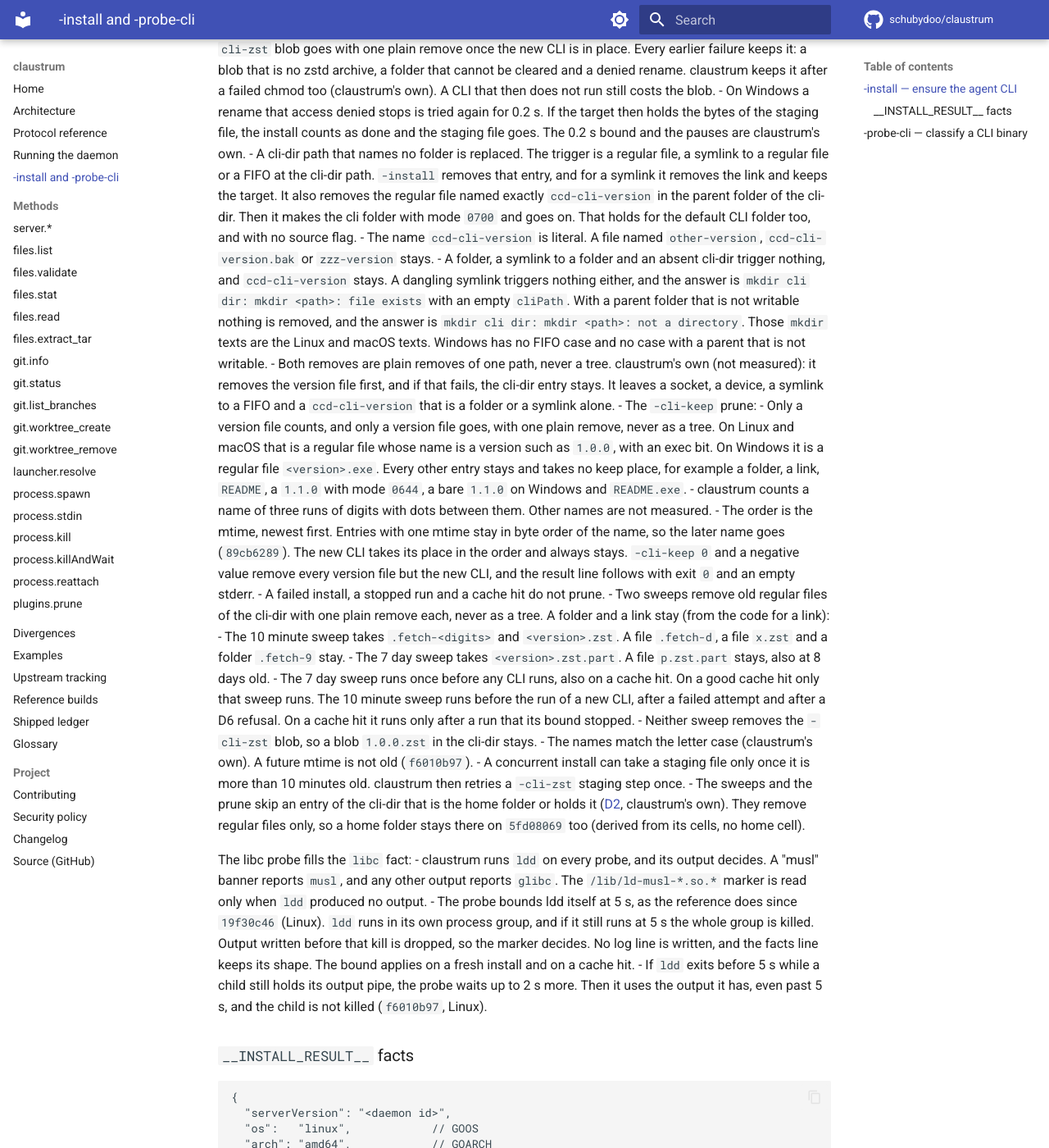
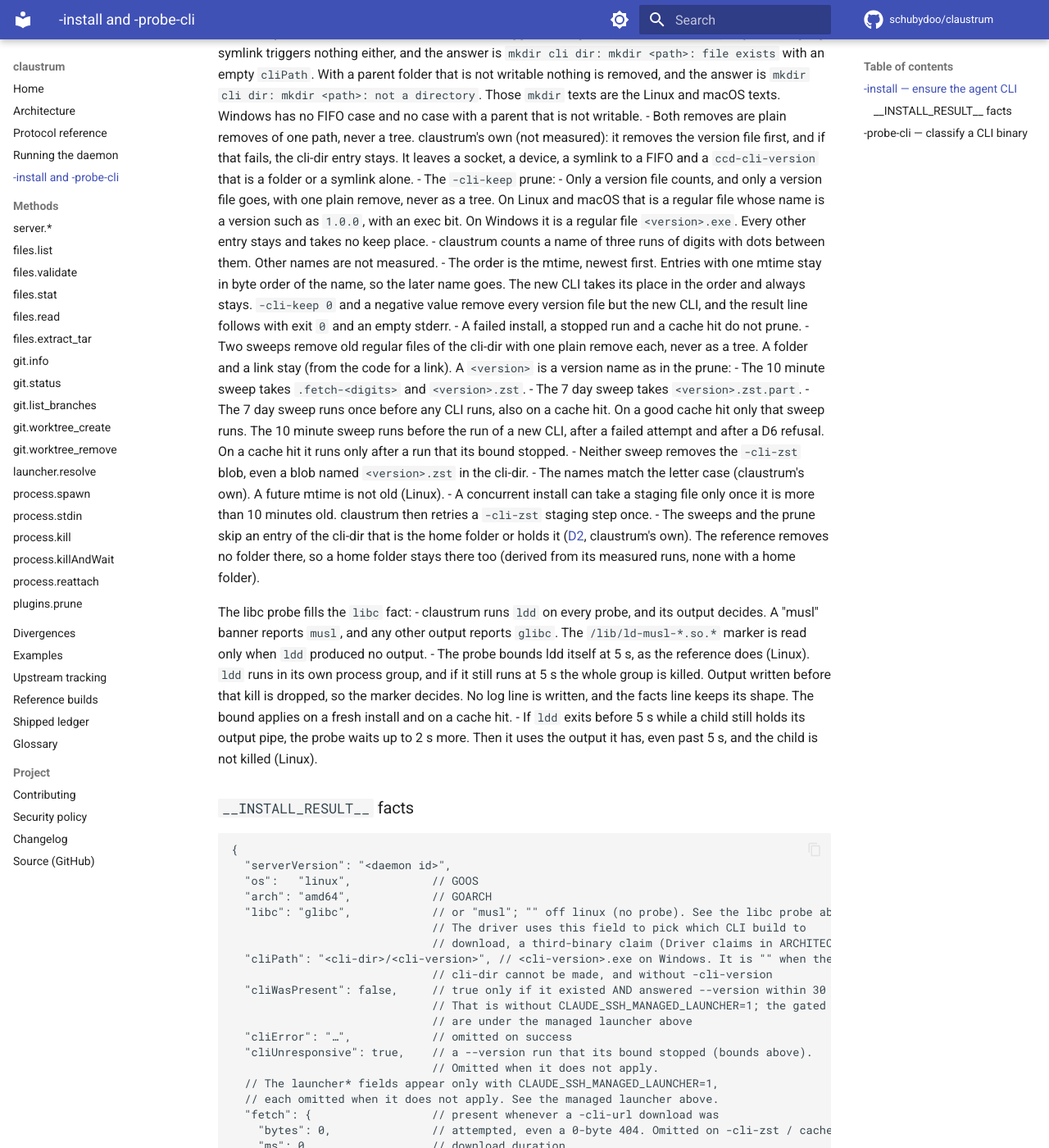
Before and after one commit to schubydoo/claustrum, an MkDocs documentation site: the page built from docs/INSTALL.md, in a window 1280 px wide and 1400 px high, scrolled down 7109 px. Shown: the whole window at 82% size. Built offline with MkDocs 1.6.1 and Material for MkDocs 9.7.7, drawn with Linux system fonts in a browser that asks for light colours; comment, search, counter and statistics services are not loaded; some of the changed text lies outside the part shown.

Commit message:
docs: cut build history and evidence out of INSTALL.md (#706)
* docs: cut build history and evidence out of INSTALL.md

Co-Authored-By: Claude Opus 5.5 <noreply@anthropic.com>

* docs: scope the INSTALL.md system mark by lead-in and name the -help baseline

Co-Authored-By: Claude Opus 5.5 <noreply@anthropic.com>

---------

Co-authored-by: Schuby <12485317+schubydoo@users.noreply.github.com>
Co-authored-by: Claude Opus 5.5 <noreply@anthropic.com>

```diff
--- a/docs/INSTALL.md
+++ b/docs/INSTALL.md
@@ -20,15 +20,9 @@ claustrum -install -cli-version <v> [-cli-dir <d>] \
 downloads or reads the CLI, extracts and verifies it, puts it in place and runs
 `<cli> --version` once. Then it prunes old versions and prints one
 `__INSTALL_RESULT__<json>` facts line (schema in [`__INSTALL_RESULT__` facts](#__install_result__-facts)).
-A rule that is not marked claustrum's own is measured against `89cb6289`. The
-prune, the sweeps, the blob, the rename text and the retry and the Linux cache-hit
-file test are measured against `5fd08069`. The checksum order, the raw `-cli-dir`
-text step and the `is a directory` text are measured on `5fd08069`, and `89cb6289`
-is not measured there. A rule from another build names it. Both builds ran on
-Linux, macOS and Windows VMs, and a rule that names one system was measured
-there only. The `89cb6289` and `5fd08069` sections of
-[REFERENCE-BUILDS.md](REFERENCE-BUILDS.md) have the history of most of these
-rules.
+The builds ran on Linux, macOS and Windows. A rule that names one system, or
+that sits under a lead-in that names one, was measured on that system only.
+[REFERENCE-BUILDS.md](REFERENCE-BUILDS.md) has the history of most of these rules.
 
 | Flag | Default | Meaning |
 |---|---|---|
@@ -98,7 +91,7 @@ new guard whose error pre-empts a row can do the same. D10's opt-in cap is the
 worked example. How the driver classifies them is a third-binary claim. See
 [Driver claims and their provenance](ARCHITECTURE.md#driver-claims-and-their-provenance).
 
-The managed launcher (measured against `89cb6289` on a Linux VM unless a rule says otherwise):
+The managed launcher (measured on Linux, unless a rule names its system):
 - `-install` uses the [managed launcher](protocol/launcher-resolve.md) only when
   `CLAUDE_SSH_MANAGED_LAUNCHER` is exactly `1`. Every other value, and an unset
   variable, adds no field and runs no launcher. Values other than `true` and `1 `
@@ -152,7 +145,7 @@ The managed launcher (measured against `89cb6289` on a Linux VM unless a rule sa
   own).
 - On a cache hit on Linux the CLI file must be a regular file with an exec bit
   that starts with `#!` or an ELF header of this machine. Another file does not
-  run, and the install runs over it. `5fd08069` does that for a text file and
+  run, and the install runs over it. The reference does that for a text file and
   for an ELF of another machine. The test beyond those two files is claustrum's
   own.
 - The launcher run gets the daemon env without `CLAUDE_SSH_MANAGED_LAUNCHER`
@@ -215,7 +208,7 @@ Download progress and `fetch` stats, on the `-cli-url` path:
 - A leading `bytes:0` line comes after the response headers and before any body
   byte. A server that sends no headers gets no line (Linux and Windows). A final
   `bytes:<n>` line comes only after the checksum passes. A failed check prints no
-  final line (`f6010b97`, Linux).
+  final line (Linux).
 - Between those two lines a tick comes each 1 s. If the byte count of a tick equals
   the count of the last printed line, the tick prints nothing. The counts jump irregularly, so a
   consumer treats them as progress, not as a byte-exact sequence. claustrum prints
@@ -260,12 +253,10 @@ Checksum and verify ordering:
   as the reference does ([D1](DIVERGENCES.md#d1), retired). A mismatch
   keeps the blob. An absent or empty checksum verifies nothing.
 - The compare is case-sensitive on both paths. The right digest in upper case
-  answers `checksum mismatch: expected=<UPPER>, actual=<lower>` (`7d193f89` and
-  `f6010b97`, Linux).
+  answers `checksum mismatch: expected=<UPPER>, actual=<lower>` (Linux).
 - Every cache miss with a CLI path and a version that D6 accepts makes the cli-dir
   first (mode `0700`, with its parents). That is before the source check, before
-  the blob opens and before any network access (`5db5e4a` and later for
-  `-cli-zst`, `f6010b97` for `-cli-url` and a missing source, Linux). So after that
+  the blob opens and before any network access (Linux). So after that
   step a failed cache miss leaves the cli-dir. A new cli-dir stays empty.
 - On Linux and macOS that folder step also runs on a cache hit. Windows makes the
   cli-dir on a cache miss only. On Linux and macOS the step uses the `-cli-dir` text
@@ -273,28 +264,22 @@ Checksum and verify ordering:
   `<dir>/sub` is not made. If the step fails, `cliPath` is empty and `cliError` is the mkdir error,
   such as `mkdir cli dir: mkdir <dir>/sub: not a directory`.
 
-The other clocks: every `-install` clock above is always on and is a clock of the
-reference, except the opt-in D12 deadline, the 2 s wait for the output of a
-stopped launcher run and the 0.2 s bound of the rename retry (claustrum's own). The stdlib transport clocks
-(`net.Dialer{Timeout:30s}`, `TLSHandshakeTimeout:10s`) apply on `-cli-url` only,
-and they are not probed on the reference. `-cli-probe-timeout` and
-`-libc-probe-timeout` are deprecated no-ops.
+The other clocks: each `-install` clock on this page is a clock of the reference and is
+always on. The opt-in D12 deadline is one exception. The 2 s output wait of a
+stopped launcher run and the 0.2 s rename retry are the others (claustrum's own).
+[Conventions for opt-in divergences](DIVERGENCES.md#conventions-for-opt-in-divergences)
+has the stdlib transport clocks of `-cli-url`.
 
-[D10](DIVERGENCES.md#d10) is the opt-in size cap. `-max-cli-bytes <n>`, or the
-`max-cli-bytes` config key, governs both the decompressed CLI and the
-download body. `0` is off, which is parity. claustrum streams the blob and never
-buffers it, so "cap off" does not mean unbounded memory.
+[D10](DIVERGENCES.md#d10) is the opt-in size cap of `-max-cli-bytes`, on the
+decompressed CLI and on the download body. It is off by default.
 
-`-cli-version` hardening, [D6](DIVERGENCES.md#d6), is claustrum-only:
+`-cli-version` hardening is [D6](DIVERGENCES.md#d6):
 - The version must be one path component. Otherwise claustrum answers
-  `cli version "…" must be a single path component`. It answers before the install
-  writes or removes anything at a path built from the version. It writes nothing
-  and keeps the blob. The reference has no such rule. With `../x` and a blob it
-  installs to `<parent>/x`, outside the cli-dir. On `../victim` it destroys the
-  target.
-- It refuses `.`, `..`, `/` and `\` on every OS. A final component that is a
-  symlink stays legal. `1.0.86`, `2.0.0-beta.1`, a commit sha, `latest` and
-  `1.0.86+build.5` are accepted.
+  `cli version "…" must be a single path component` (claustrum's own). It answers
+  before the install writes or removes anything at a path built from the version,
+  and the blob stays. `2.0.0-beta.1` and `1.0.86+build.5` are accepted too. The
+  entry has the refused forms, the other accepted forms and what the reference
+  does.
 - A regular file at the joined path is first run with `--version`, as the cache-hit
   check. A run that passes answers `"cliWasPresent":true` with that path, as on the
   reference (Linux and macOS). A stopped run answers the unresponsive text. D6
@@ -351,8 +336,7 @@ Staging and cleanup:
   removes the regular file named exactly `ccd-cli-version` in the parent folder of
   the cli-dir. Then it makes the cli folder with mode `0700` and goes on. That holds
   for the default CLI folder too, and with no source flag.
-- The name `ccd-cli-version` is literal. A file named `other-version`,
-  `ccd-cli-version.bak` or `zzz-version` stays.
+- The name `ccd-cli-version` is literal. A file with any other name stays.
 - A folder, a symlink to a folder and an absent cli-dir trigger nothing, and
   `ccd-cli-version` stays. A dangling symlink triggers nothing either, and the
   answer is `mkdir cli dir: mkdir <path>: file exists` with an empty `cliPath`.
@@ -368,48 +352,44 @@ Staging and cleanup:
     - Only a version file counts, and only a version file goes, with one plain
       remove, never as a tree. On Linux and macOS that is a regular file whose name
       is a version such as `1.0.0`, with an exec bit. On Windows it is a regular
-      file `<version>.exe`. Every other entry stays and takes no keep place, for
-      example a folder, a link, `README`, a `1.1.0` with mode `0644`, a bare
-      `1.1.0` on Windows and `README.exe`.
+      file `<version>.exe`. Every other entry stays and takes no keep place.
     - claustrum counts a name of three runs of digits with dots between them. Other
       names are not measured.
     - The order is the mtime, newest first. Entries with one mtime stay in byte
-      order of the name, so the later name goes (`89cb6289`). The new CLI takes its place in the
+      order of the name, so the later name goes. The new CLI takes its place in the
       order and always stays. `-cli-keep 0` and a negative value remove every
       version file but the new CLI, and the result line follows with exit `0` and an empty stderr.
     - A failed install, a stopped run and a cache hit do not prune.
 - Two sweeps remove old regular files of the cli-dir with one plain remove each,
-  never as a tree. A folder and a link stay (from the code for a link):
-    - The 10 minute sweep takes `.fetch-<digits>` and `<version>.zst`. A file
-      `.fetch-d`, a file `x.zst` and a folder `.fetch-9` stay.
-    - The 7 day sweep takes `<version>.zst.part`. A file `p.zst.part` stays, also at 8 days old.
+  never as a tree. A folder and a link stay (from the code for a link). A
+  `<version>` is a version name as in the prune:
+    - The 10 minute sweep takes `.fetch-<digits>` and `<version>.zst`.
+    - The 7 day sweep takes `<version>.zst.part`.
     - The 7 day sweep runs once before any CLI runs, also on a cache hit. On a good
       cache hit only that sweep runs. The 10 minute sweep runs before the run of a
       new CLI, after a failed attempt and after a D6 refusal. On a cache hit it runs
       only after a run that its bound stopped.
-    - Neither sweep removes the `-cli-zst` blob, so a blob `1.0.0.zst` in the
-      cli-dir stays.
-    - The names match the letter case (claustrum's own). A future mtime is not old
-      (`f6010b97`).
+    - Neither sweep removes the `-cli-zst` blob, even a blob named
+      `<version>.zst` in the cli-dir.
+    - The names match the letter case (claustrum's own). A future mtime is not old (Linux).
     - A concurrent install can take a staging file only once it is more than 10
       minutes old. claustrum then retries a `-cli-zst` staging step once.
 - The sweeps and the prune skip an entry of the cli-dir that is the home folder or
-  holds it ([D2](DIVERGENCES.md#d2), claustrum's own). They remove regular files
-  only, so a home folder stays there on `5fd08069` too (derived from its
-  cells, no home cell).
+  holds it ([D2](DIVERGENCES.md#d2), claustrum's own). The reference removes no
+  folder there, so a home folder stays there too (derived from its measured runs,
+  none with a home folder).
 
 The libc probe fills the `libc` fact:
 - claustrum runs `ldd` on every probe, and its output decides. A "musl" banner
   reports `musl`, and any other output reports `glibc`. The `/lib/ld-musl-*.so.*`
   marker is read only when `ldd` produced no output.
-- The probe bounds ldd itself at 5 s, as the reference does since `19f30c46`
-  (Linux). `ldd` runs in its own process group,
+- The probe bounds ldd itself at 5 s, as the reference does (Linux). `ldd` runs in its own process group,
   and if it still runs at 5 s the whole group is killed. Output written before that
   kill is dropped, so the marker decides. No log line is written, and the facts
   line keeps its shape. The bound applies on a fresh install and on a cache hit.
 - If `ldd` exits before 5 s while a child still holds its output pipe, the probe
   waits up to 2 s more. Then it uses the output it has, even past 5 s, and the
-  child is not killed (`f6010b97`, Linux).
+  child is not killed (Linux).
 
 ### `__INSTALL_RESULT__` facts
 
@@ -418,24 +398,20 @@ The libc probe fills the `libc` fact:
   "serverVersion": "<daemon id>",
   "os":   "linux",            // GOOS
   "arch": "amd64",            // GOARCH
-  "libc": "glibc",            // or "musl"; "" off linux (no probe). On linux an ldd
-                              // still running at 5 s is killed, its output is
-                              // dropped, and the loader glob decides.
-                              // The driver uses
-                              // this field to pick which CLI build to download —
-                              // a third-binary claim; see Driver claims in ARCHITECTURE.md.
+  "libc": "glibc",            // or "musl"; "" off linux (no probe). See the libc probe above.
+                              // The driver uses this field to pick which CLI build to
+                              // download, a third-binary claim (Driver claims in ARCHITECTURE.md).
   "cliPath": "<cli-dir>/<cli-version>", // <cli-version>.exe on Windows. It is "" when the
                               // cli-dir cannot be made, and without -cli-version
   "cliWasPresent": false,     // true only if it existed AND answered --version within 30 s.
                               // That is without CLAUDE_SSH_MANAGED_LAUNCHER=1; the gated rules
                               // are under the managed launcher above
   "cliError": "…",            // omitted on success
-  "cliUnresponsive": true,    // a --version run that its bound stopped. A direct run has 30 s,
-                              // and 120 s after an install in the same run. A managed launcher
-                              // run has 33 s and 123 s. Omitted when it does not apply.
-  // 89cb6289: the launcher* fields appear only with CLAUDE_SSH_MANAGED_LAUNCHER=1,
+  "cliUnresponsive": true,    // a --version run that its bound stopped (bounds above).
+                              // Omitted when it does not apply.
+  // The launcher* fields appear only with CLAUDE_SSH_MANAGED_LAUNCHER=1,
   // each omitted when it does not apply. See the managed launcher above.
-  "fetch": {                  // 4534d86: present whenever a -cli-url download was
+  "fetch": {                  // present whenever a -cli-url download was
     "bytes": 0,               // attempted, even a 0-byte 404. Omitted on -cli-zst / cache hit.
     "ms": 0,                  // download duration
     "longestPauseMs": 0       // largest gap between reads (~60000 on a read-idle stall abort)
@@ -453,21 +429,19 @@ The libc probe fills the `libc` fact:
 
 `-probe-cli <path>` runs the bounded `<path> --version` runnability probe and exits
 `0`. It is how Claude Desktop classifies a CLI binary out of band, without a full
-`-install` (reference build `19f30c46`). Its stdout is:
+`-install`. Its stdout is:
 
 - If the CLI runs and exits 0 within the bound, stdout stays empty.
 - If the deadline had to kill it, stdout is `__CLI_HUNG__\n`.
 - If the binary is missing or does not run, stdout is `__CLI_BAD__\n`. Not running
   means it either fails to start or exits non-zero.
 - On Windows, a path with no file at exactly that name gives `__CLI_BAD__\n`, and
-  nothing starts. The probe never adds `.exe`. Measured on a Windows VM against
-  `89cb6289`: with only `9.9.9.exe` on disk, `-probe-cli <dir>\9.9.9` answers
-  `__CLI_BAD__` and the CLI does not run. claustrum ran `9.9.9.exe` there before.
-  Not measured: the exact test of the reference, a folder, a relative path and a
-  path with another extension. claustrum tests only that the path exists.
+  nothing starts. The probe never adds `.exe`. claustrum tests only that the path
+  exists. The exact test of the reference, a folder, a relative path and a path
+  with another extension are not measured.
 
 With `CLAUDE_SSH_MANAGED_LAUNCHER=1` the probe uses the
-[managed launcher](protocol/launcher-resolve.md) (measured against `89cb6289` on a Linux VM unless a rule says otherwise). Every
+[managed launcher](protocol/launcher-resolve.md) (measured on Linux, unless a rule names its system). Every
 `-probe-cli` row exits `0`, and each stderr text below ends in one newline:
 
 - A usable launcher runs `<launcher argv...> <path> --version`. If the run exits
@@ -489,25 +463,23 @@ claude-ssh: <path> --version through the managed launcher <argv0> did not succee
 
 - A launcher run that has not ended at 33 s is stopped. stdout is
   `__CLI_HUNG__\n`, and stderr is `claude-ssh: ` and the `cli unresponsive: …`
-  text of `-install`. The reference stopped a 150 s launcher at 33.069 s.
-- Without the gate the probe runs directly, as before. On Windows the gate shows
-  no difference (measured on a Windows VM).
+  text of `-install`.
+- Without the gate the probe runs directly. On Windows the gate changes nothing.
 - claustrum's choices (not measured) follow. A none answer runs the probe
   directly. An empty launcher stderr leaves out the `printed:` block. The stderr
   cap of `-install` applies. A signal reads `terminated by SIG<name>`.
 
-The `-help` text of `-probe-cli` names this mode. It is the one `-help` line that
-differs from `f6010b97` (measured on Linux, macOS and Windows).
+The `-help` text of `-probe-cli` names this mode. With the managed launcher, the
+reference changed this one `-help` line from `f6010b97` and no other (measured
+on Linux, macOS and Windows).
 
-The direct bound is a fixed 30 s, always applied. Measured on `89cb6289` on
-Linux, macOS and Windows: a CLI that answers at 28 s passes, and one that answers
-at 33 s gives `__CLI_HUNG__` at 30.0 s. The mode unsets `CLAUDE_RPC_TOKEN` so the
-probed child never inherits it. The probe runs in its own process group. On Unix the
+The direct bound is a fixed 30 s, always applied. The mode unsets
+`CLAUDE_RPC_TOKEN` so the probed child never inherits it. The probed CLI runs in
+its own process group, so a terminal Ctrl-C does not reach it. On Unix the
 fixed deadline group-kills the whole subtree, so a `--version` that forks a descendant
 cannot outlive the probe. On Windows the direct child is killed and `WaitDelay` bounds
 the mode, so a stray descendant is left to exit on its own. The mode installs no SIGINT
 handler. A Ctrl-C therefore terminates the claustrum process itself, with exit 130 and
-empty stdout. The probed CLI runs in its own process group, so a terminal Ctrl-C is not
-delivered to it. The mode ignores
+empty stdout. The mode ignores
 SIGPIPE, as `-install` does, so a stdout pipe the caller closes mid-write fails the
 write with EPIPE instead of terminating the process.
```
Also changed, not shown: other parts of docs/INSTALL.md (+5 -6 lines), docs/UPSTREAM-TRACKING.md (+3 -3 lines), 1 other file.
